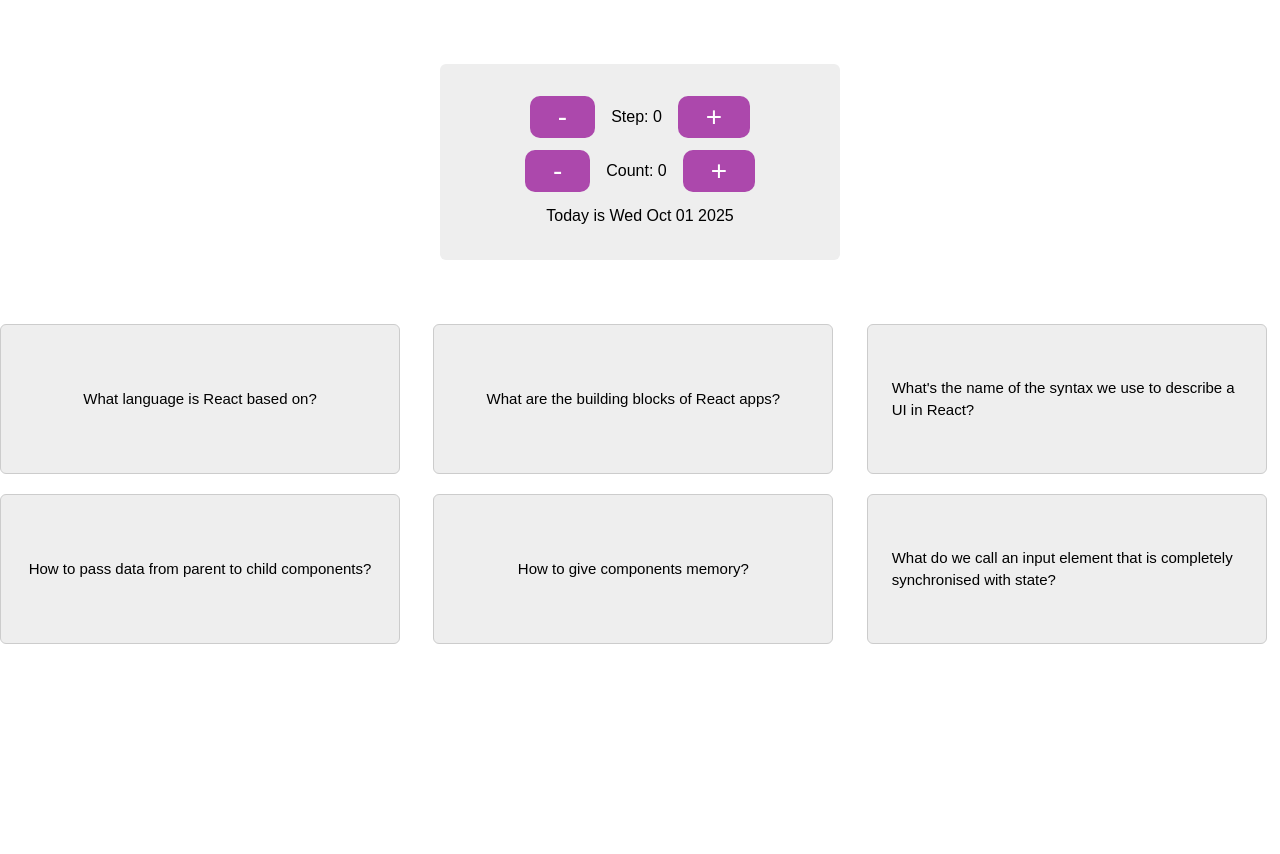
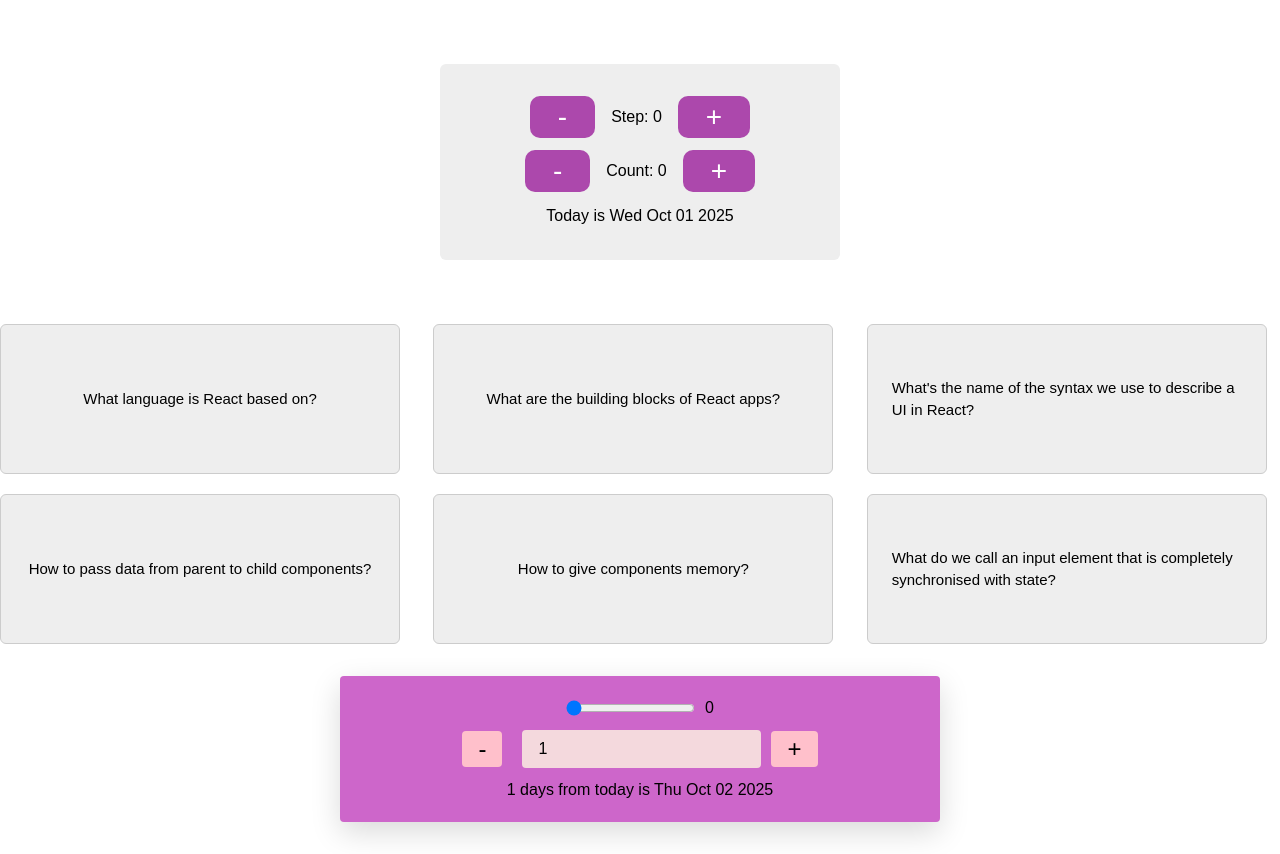
Before and after one commit to ShivaBuda/REACT-Course-revision, a React (Vite) app in the folder exercises/: page / in a window 1280 px wide. Before the commit the page ends 800 px from the top, so only its background shows below. Built offline with nearby package versions, Linux system fonts and the light colour scheme.

Commit message:
add DateCounter app

```diff
--- a/exercises/src/App.jsx
+++ b/exercises/src/App.jsx
@@ -1,13 +1,14 @@
 import {useState} from "react";
 import "./App.css";
 import FlashCards from "./Flashcards/FlashCards";
+import DateCounter from "./DateCounter/DateCounter";
 const App = () => {
     const [step, setStep] = useState(0);
     const [count, setCount] = useState(step);
 
     const today = new Date();
-    console.log(today.toDateString());
-    console.log(today.setDate(today.getDate() + count));
+    today.toDateString();
+    today.setDate(today.getDate() + count);
 
     const stepPlus = function () {
         setStep((step) => step + 1);
@@ -54,6 +55,7 @@
                 </p>
             </div>
             <FlashCards />
+            <DateCounter />
         </>
     );
 };
```
